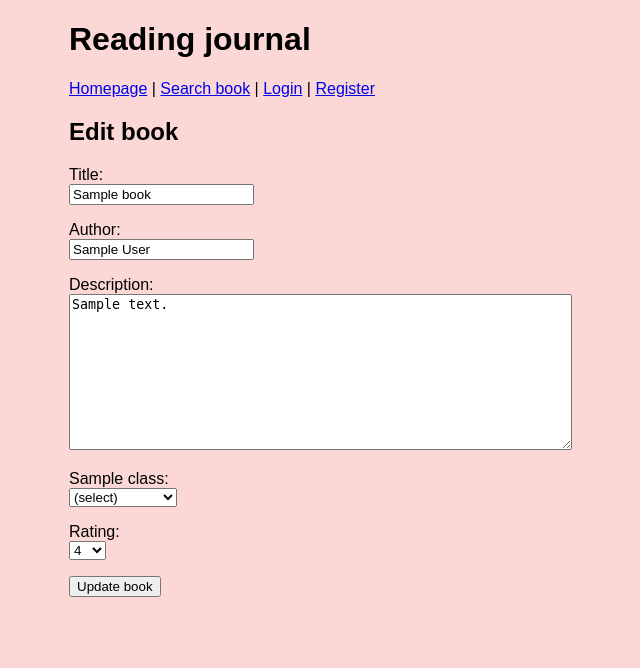
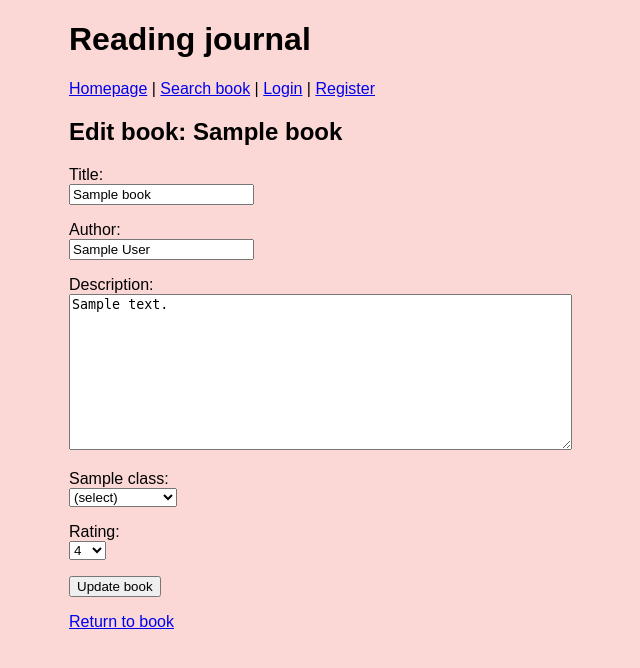
Before and after one commit to shuy-fu/readingjournal, a Flask app: template templates/edit_book.html in a window 1280 px wide. Shown: the top 668 px of the page, without its empty margins (171-811 px from the left). Run offline with Flask 3, Linux system fonts and the light colour scheme; the template is opened without the code that fills it: most values are stand-ins (such as "Sample title", 1, 10 or a date in 2020).

Commit message:
Add return link to edit/remove/image pages

```diff
--- a/templates/edit_book.html
+++ b/templates/edit_book.html
@@ -3,7 +3,7 @@
 {% block title %}Edit book{% endblock %}
 
 {% block content %}
-<h2>Edit book</h2>
+<h2>Edit book: {{ book.title }}</h2>
 <form action="/update_book" method="post">
   <p>
     Title: <br />
@@ -43,4 +43,7 @@
   <input type="hidden" name="book_id" value="{{ book.id }}" />
   <input type="submit" value="Update book" />
 </form>
+<p>
+  <a href="/book/{{ book.id }}">Return to book</a>
+</p>
 {% endblock %}
--- a/templates/remove_book.html
+++ b/templates/remove_book.html
@@ -3,11 +3,10 @@
 {% block title %}Remove book{% endblock %}
 
 {% block content %}
-<h2>Remove book</h2>
-  <p>Book: {{ book.title }}</p>
+<h2>Remove book: {{ book.title }}</h2>
   <p>Are you sure you want to remove this book?</p>
 <form action="/remove_book/{{ book.id }}" method="post">
   <input type="submit" name="remove" value="Remove book">
-  <input type="submit" name="back" value="Back">
+  <input type="submit" name="back" value="Return to book">
 </form>
 {% endblock %}
```
Also changed, not shown: templates/images.html (+5 -2 lines).
